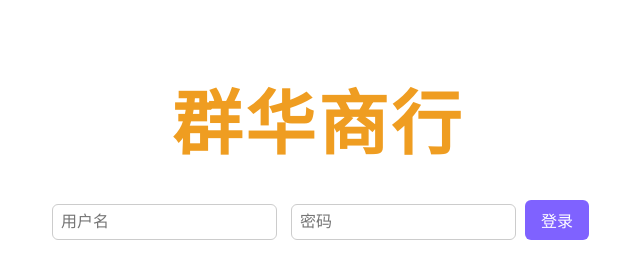
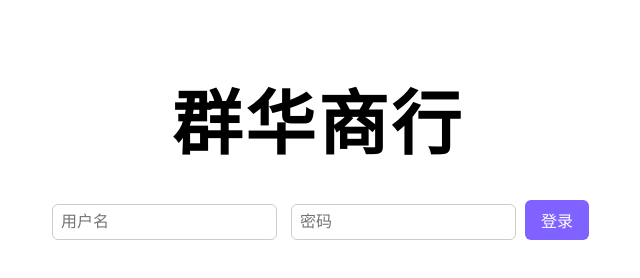
Before and after one commit to jun2369/fronthtml-json-demo, a plain HTML site: page index.html in a window 1280 px wide. Shown: the whole page, without its empty margins (322-962 px from the left). Drawn offline with Linux system fonts and the light colour scheme.

Commit message:
Update index.html

```diff
--- a/index.html
+++ b/index.html
@@ -9,7 +9,7 @@
     #loginSection h2 {
       font-size: 70px;
       font-family: "PingFang SC", "Microsoft YaHei", "Heiti SC", "Hiragino Sans GB", sans-serif;
-      color: #ef9d21;
+      color: #000000;
       margin-top: 20px;
       margin-bottom: 30px;
       letter-spacing: 3px;
```
